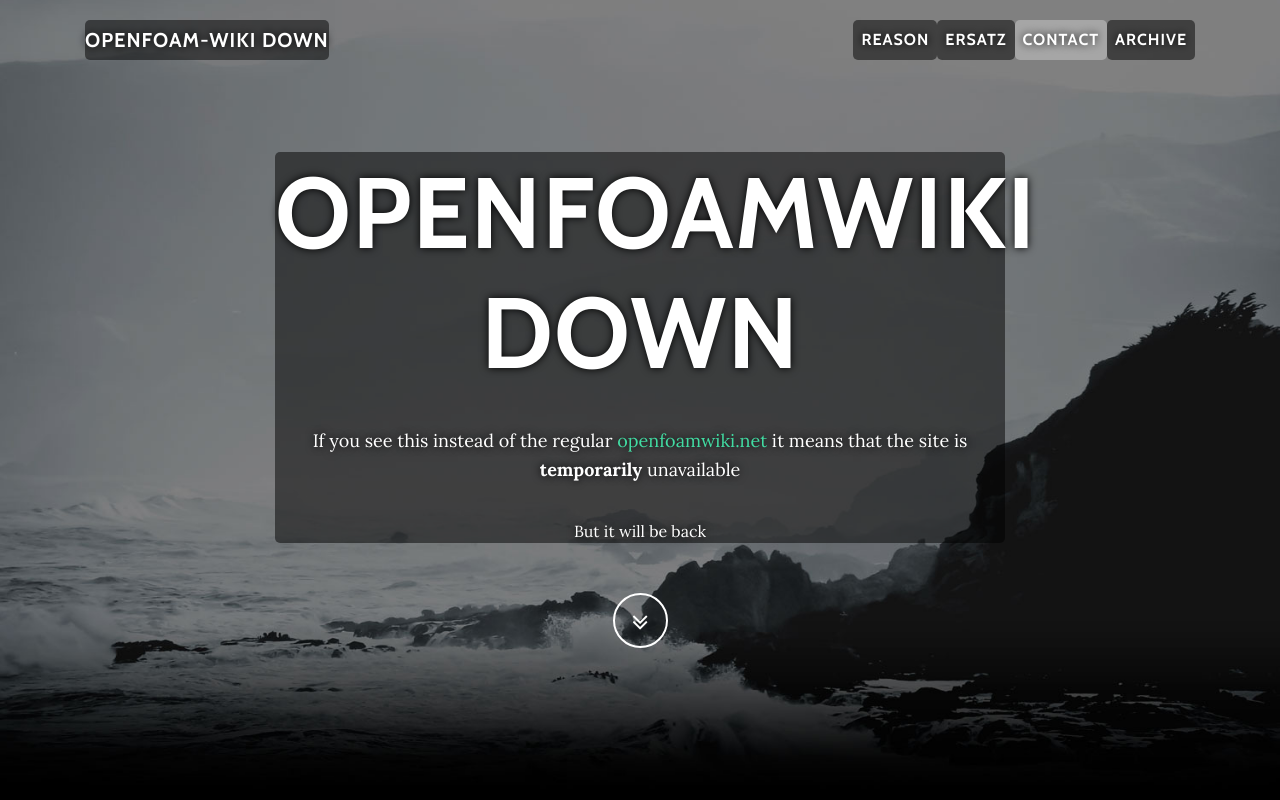
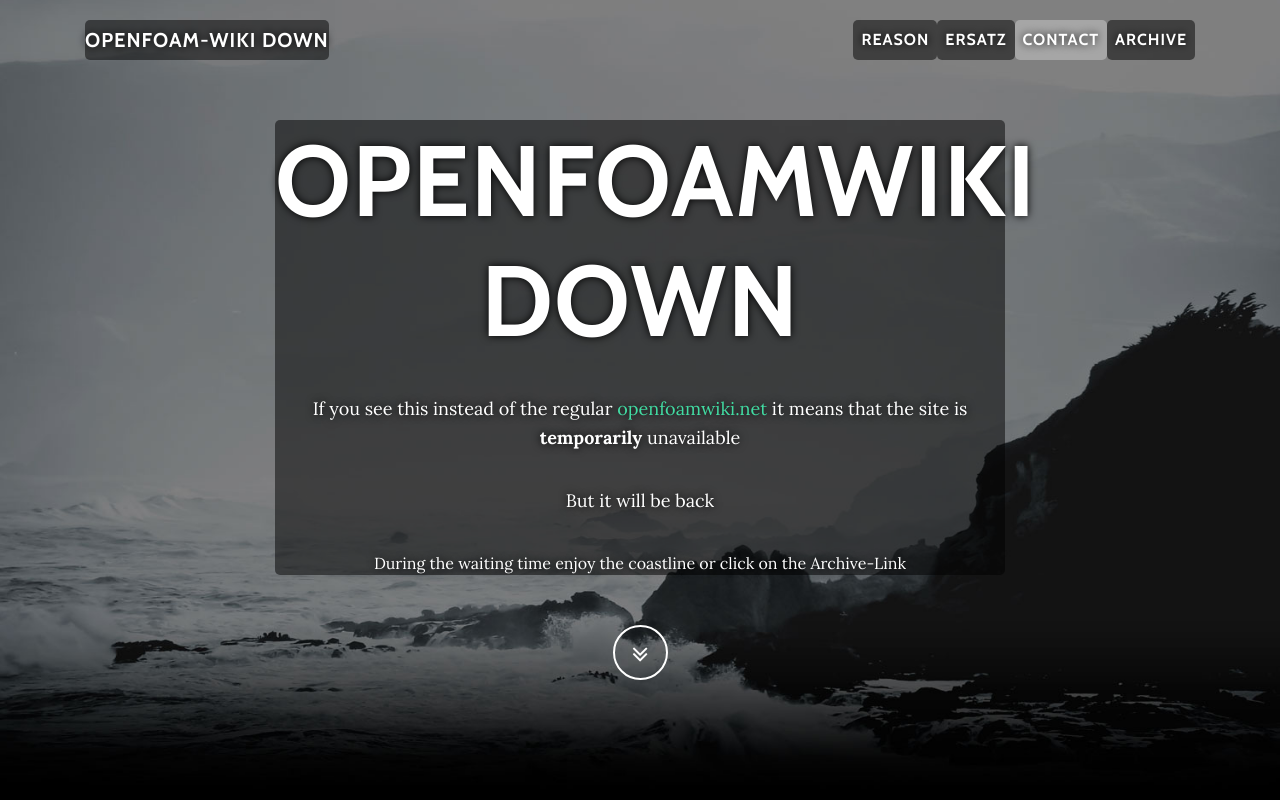
Before and after one commit to bgschaid/openfoamwiki_down, a plain HTML site: page index.html in a window 1280 px wide. Shown: the top 800 px of the page. Drawn offline with nearby package versions, Linux system fonts and the light colour scheme.

```diff
--- a/index.html
+++ b/index.html
@@ -51,7 +51,7 @@
             <div class="col-lg-8 mx-auto">
               <div class="improve-contrast-box">
                 <h1 class="brand-heading">OpenFOAMwiki down</h1>
-                <p class="intro-text"><p>If you see this instead of the regular <a href="https://openfoamwiki.net">openfoamwiki.net</a> it means that the site is <strong>temporarily</strong> unavailable</p>But it will be back</p>
+                <p class="intro-text"><p>If you see this instead of the regular <a href="https://openfoamwiki.net">openfoamwiki.net</a> it means that the site is <strong>temporarily</strong> unavailable</p><p>But it will be back</p>During the waiting time enjoy the coastline or click on the Archive-Link</p>
               </div>
               <a href="#Reason" class="btn btn-circle js-scroll-trigger">
                 <i class="fa fa-angle-double-down animated"></i>
```
